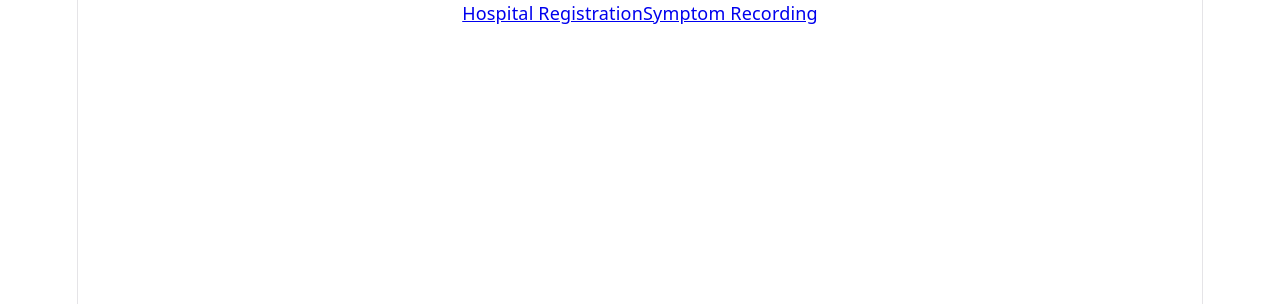
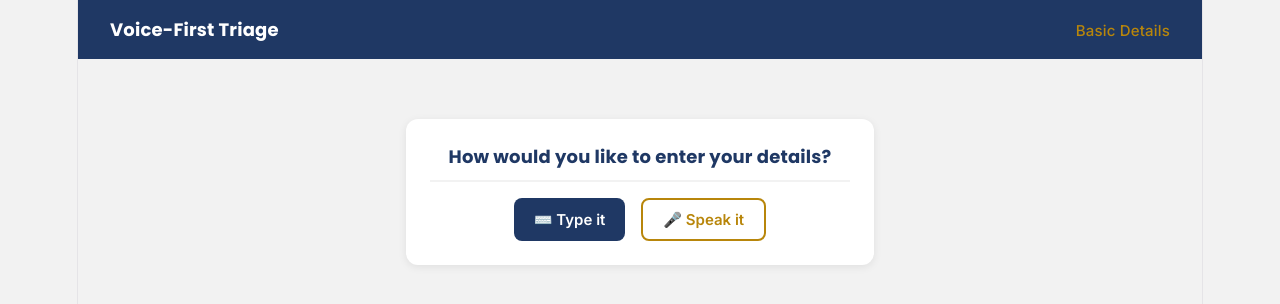
Before and after one commit to Jyoshitha22/triage-frontend, a React (Vite) app: page /basic-details in a window 1280 px wide. Shown: the top 304 px of the page. Built offline with nearby package versions, Linux system fonts and the light colour scheme.

Commit message:
integrated code

```diff
--- a/src/App.jsx
+++ b/src/App.jsx
@@ -1,31 +1,18 @@
-import { BrowserRouter, Routes, Route, Link } from "react-router-dom";
+import { BrowserRouter, Routes, Route } from "react-router-dom";
 
-import HospitalRegistration from "./pages/HospitalRegistration";
+import Login from "./pages/login";
+import BasicDetails from "./pages/BasicDetails";
 import SymptomRecording from "./pages/SymptomRecording";
+
+import "./theme/typography.css";
 
 function App() {
   return (
     <BrowserRouter>
-      <nav>
-        <Link to="/hospital-registration">
-          Hospital Registration
-        </Link>
-
-        <Link to="/symptom-recording">
-          Symptom Recording
-        </Link>
-      </nav>
-
       <Routes>
-        <Route
-          path="/hospital-registration"
-          element={<HospitalRegistration />}
-        />
-
-        <Route
-          path="/symptom-recording"
-          element={<SymptomRecording />}
-        />
+        <Route path="/" element={<Login />} />
+        <Route path="/basic-details" element={<BasicDetails />} />
+        <Route path="/symptoms" element={<SymptomRecording />} />
       </Routes>
     </BrowserRouter>
   );
--- a/src/pages/BasicDetails.jsx
+++ b/src/pages/BasicDetails.jsx
@@ -5,12 +5,14 @@
 // I switch modes" problem entirely).
 
 import { useState, useRef } from "react";
+import { useNavigate } from "react-router-dom";
 import NavShell from "../components/NavShell";
 import Card from "../components/Card";
 import Button from "../components/Button";
 import "./BasicDetails.css";
 
 function BasicDetails() {
+    const navigate = useNavigate();
   // "mode" starts as null — nothing chosen yet. Once the user taps
   // "Type it" or "Speak it", this becomes "form" or "voice" and stays
   // that way for the rest of this screen.
@@ -86,6 +88,8 @@ function BasicDetails() {
       console.log("Details submitted (voice):", { audioUrl });
       alert("Details saved (mock) — via voice recording.");
     }
+    // Go to the Symptom Recording page
+  navigate("/symptoms");
   };
 
   return (
--- a/src/pages/login.jsx
+++ b/src/pages/login.jsx
@@ -5,12 +5,14 @@
 // connected to a real backend.
 
 import { useState } from "react";
+import { useNavigate } from "react-router-dom";
 import NavShell from "../components/NavShell";
 import Card from "../components/Card";
 import Button from "../components/Button";
-import "./Login.css";
+import "./login.css";
 
 function Login() {
+      const navigate = useNavigate();
   // "step" controls which part of the screen shows: entering the phone
   // number first, then the OTP box after. Using a single string instead
   // of two booleans (like showPhone/showOtp) keeps it simple — there's
@@ -19,7 +21,6 @@ function Login() {
 
   const [phone, setPhone] = useState("");
   const [otp, setOtp] = useState("");
-
   // Runs when "Send OTP" is clicked.
   const handleSendOtp = (e) => {
     e.preventDefault(); // stop the form from refreshing the page
@@ -47,9 +48,7 @@ function Login() {
       alert("Please enter the 6-digit OTP.");
       return;
     }
-
-    console.log("Mock OTP verified:", otp);
-    alert("Login successful (mock) — next screen would be Basic Details.");
+    navigate("/basic-details");
   };
 
   // Lets the user request a new OTP without retyping their phone number.
```
